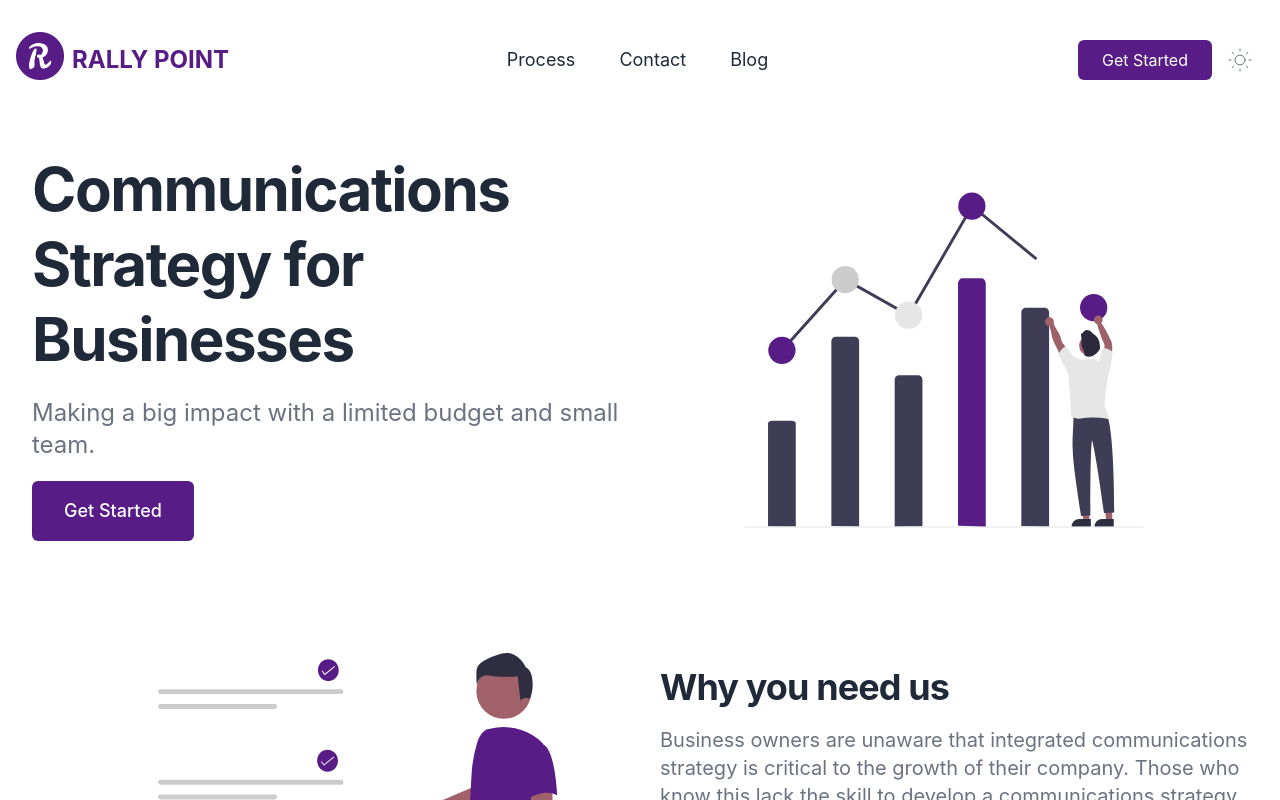
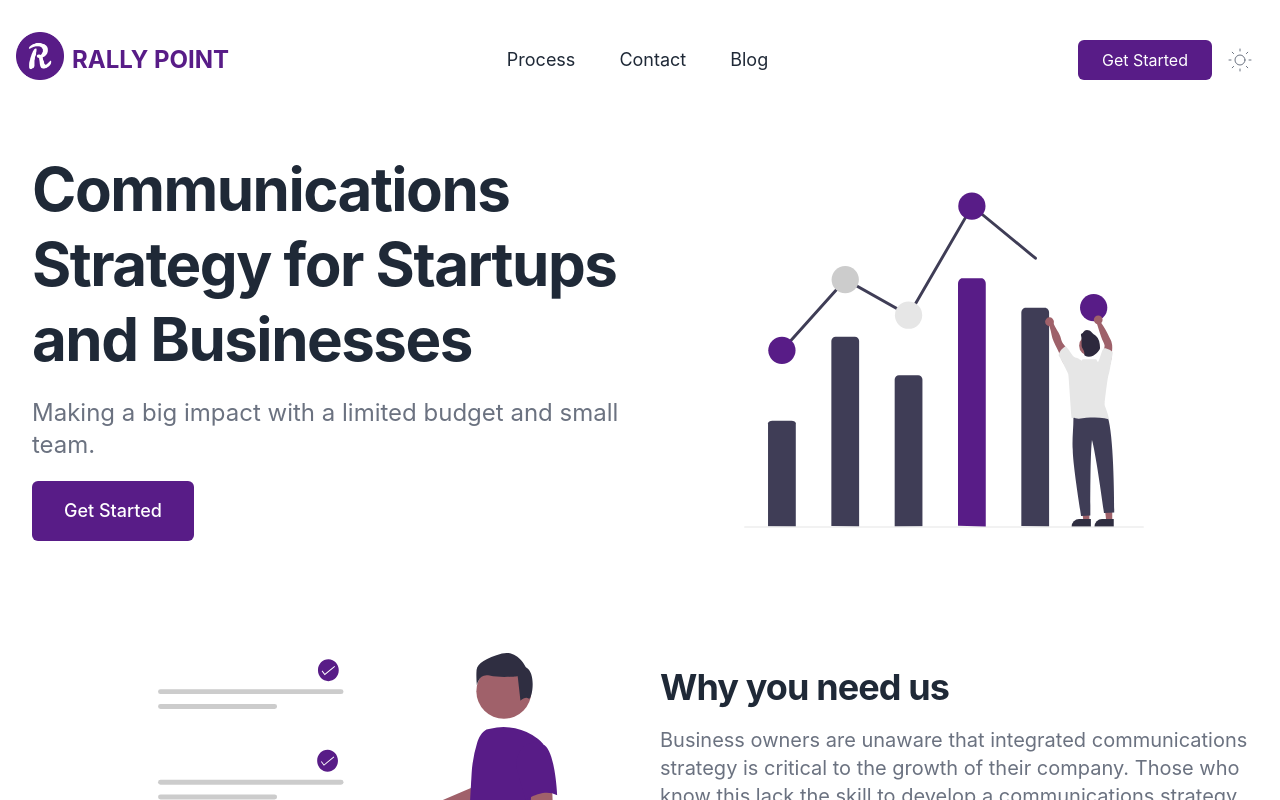
Before and after one commit to Ezenwankwo/rallypoint-frontend, a Next.js app: page / in a window 1280 px wide. Shown: the top 800 px of the page. Built offline with nearby package versions, Linux system fonts and the light colour scheme.

Commit message:
chore: fix copy

```diff
--- a/components/footer.js
+++ b/components/footer.js
@@ -34,7 +34,7 @@ export default function Footer() {
             </div>
 
             <div className="max-w-md mt-4 text-gray-500 dark:text-gray-400">
-            We help businesses build an integrated
+            We help startups and businesses build an integrated
             communication strategy that will help them grow.
             </div>
           </div>
--- a/components/hero.js
+++ b/components/hero.js
@@ -9,7 +9,7 @@ export default function Hero() {
         <div className="flex items-center w-full lg:w-1/2">
           <div className="max-w-2xl mb-8">
             <h1 className="text-4xl font-bold leading-snug tracking-tight text-gray-800 lg:text-4xl lg:leading-tight xl:text-6xl xl:leading-tight dark:text-white">
-              Communications Strategy for Businesses
+              Communications Strategy for Startups and Businesses
             </h1>
             <p className="py-5 text-xl leading-normal text-gray-500 lg:text-xl xl:text-2xl dark:text-gray-300">
             Making a big impact with a limited budget and small team.
--- a/pages/index.js
+++ b/pages/index.js
@@ -26,10 +26,10 @@ export default function Home() {
   return (
     <>
       <Head>
-        <title>Rally Point Consult - Communications Strategy for Businesses</title>
+        <title>Rally Point Consult - Communications Strategy for Startups and Businesses</title>
         <meta
           name="description"
-          content="We develop communications strategy for businesses."
+          content="We develop communications strategy for startups and businesses."
         />
         <link rel="apple-touch-icon" sizes="180x180" href="/apple-touch-icon.png" />
         <link rel="icon" type="image/png" sizes="32x32" href="/favicon-32x32.png" />
```
